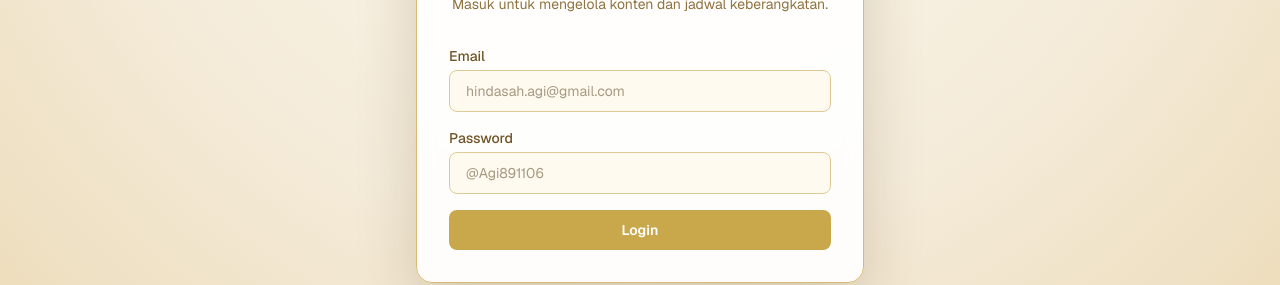
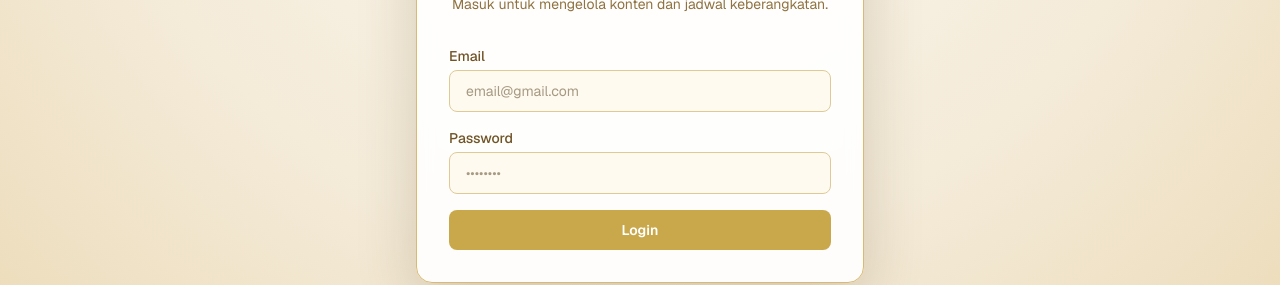
Before and after one commit to hindasahagi/portal-berita-umrah-haji, a Next.js app: page /admin in a window 1280 px wide. Shown: the part 312-597 px from the top of the page. Built offline with nearby package versions, Linux system fonts and the light colour scheme; no server answers.

Commit message:
fix: wrap useSearchParams with Suspense

```diff
--- a/src/app/admin/page.js
+++ b/src/app/admin/page.js
@@ -1,10 +1,10 @@
 "use client";
 
-import { useState } from "react";
+import { useState, Suspense } from "react";
 import { useRouter, useSearchParams } from "next/navigation";
 import { supabase } from "@/lib/supabase";
 
-export default function AdminLoginPage() {
+function LoginForm() {
   const router = useRouter();
   const searchParams = useSearchParams();
   const [email, setEmail] = useState("");
@@ -13,7 +13,7 @@ export default function AdminLoginPage() {
   const [isLoading, setIsLoading] = useState(false);
   const forbiddenMessage =
     searchParams.get("error") === "forbidden"
-      ? "Akses ditolak. Akun Anda belum memiliki role admin (role: \"admin\") di user_metadata atau app_metadata Supabase. Hubungi super admin untuk aktivasi akses."
+      ? "Akses ditolak. Hubungi super admin untuk aktivasi akses."
       : "";
 
   const handleLogin = async (event) => {
@@ -59,10 +59,10 @@ export default function AdminLoginPage() {
               id="email"
               type="email"
               value={email}
-              onChange={(event) => setEmail(event.target.value)}
+              onChange={(e) => setEmail(e.target.value)}
               required
               className="w-full rounded-lg border border-[#dfc995] bg-[#fffaf0] px-4 py-2.5 text-sm text-[#4e3915] outline-none transition focus:border-[#c9a84c] focus:ring-2 focus:ring-[#e8d190]"
-              placeholder="hindasah.agi@gmail.com"
+              placeholder="email@gmail.com"
             />
           </div>
 
@@ -74,10 +74,10 @@ export default function AdminLoginPage() {
               id="password"
               type="password"
               value={password}
-              onChange={(event) => setPassword(event.target.value)}
+              onChange={(e) => setPassword(e.target.value)}
               required
               className="w-full rounded-lg border border-[#dfc995] bg-[#fffaf0] px-4 py-2.5 text-sm text-[#4e3915] outline-none transition focus:border-[#c9a84c] focus:ring-2 focus:ring-[#e8d190]"
-              placeholder="@Agi891106"
+              placeholder="••••••••"
             />
           </div>
 
@@ -99,3 +99,11 @@ export default function AdminLoginPage() {
     </main>
   );
 }
+
+export default function AdminLoginPage() {
+  return (
+    <Suspense fallback={<div>Loading...</div>}>
+      <LoginForm />
+    </Suspense>
+  );
+}
```
